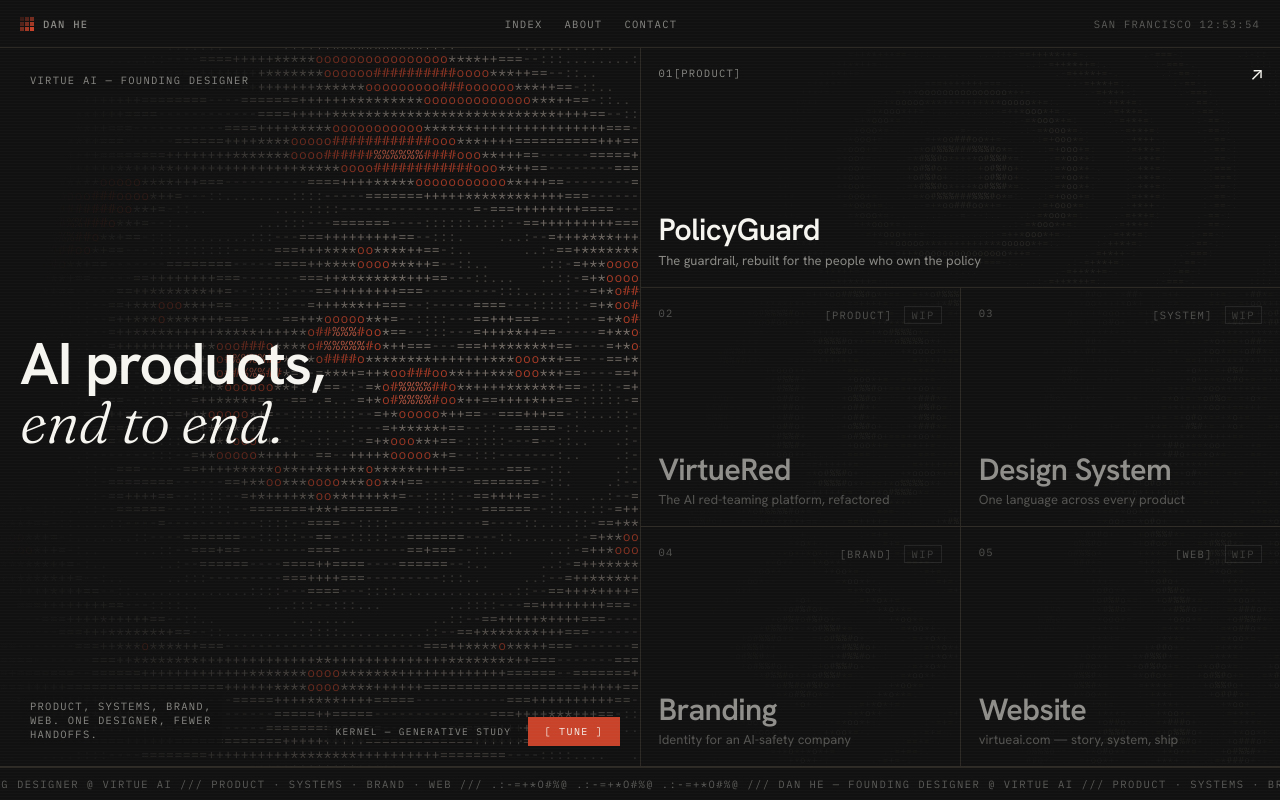
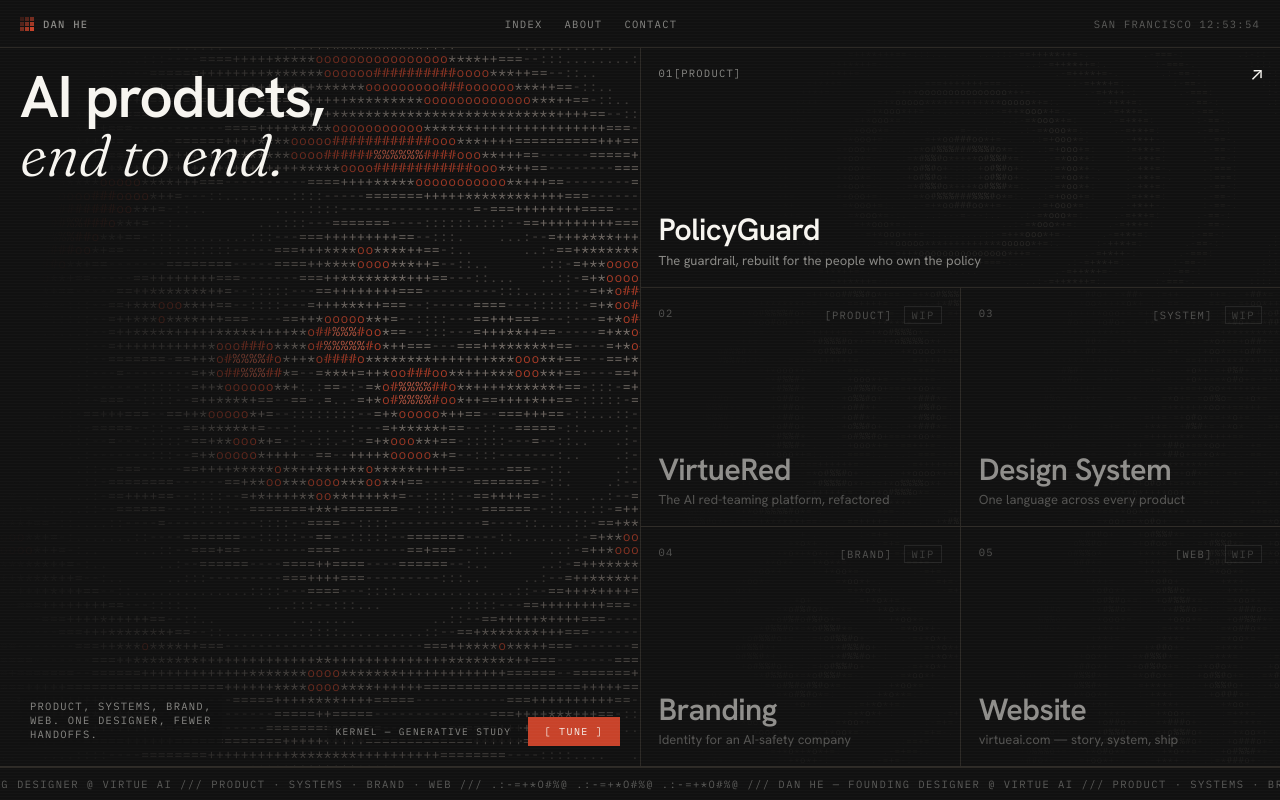
Before and after one commit to danhe-blip/potfolio, a React (Vite) app: page / in a window 1280 px wide. Built offline with nearby package versions, Linux system fonts and the light colour scheme.

Commit message:
Remove hero label above the headline

```diff
--- a/src/Home.jsx
+++ b/src/Home.jsx
@@ -152,7 +152,6 @@ export default function Home({ navigate }) {
             <Kaleido params={heroParams} />
           </div>
           <div className="hero-body">
-            <div className="mono" style={{ color: "var(--mut)" }}>{SITE.heroLabel}</div>
             <h1 className="hero-title">
               {SITE.heroTitleA}<br />
               <em>{SITE.heroTitleB}</em>
--- a/src/config.js
+++ b/src/config.js
@@ -6,7 +6,6 @@ export const SITE = {
   status: "Open to work",
   email: "dhe052@hotmail.com",
   linkedin: "#",
-  heroLabel: "Virtue AI — Founding Designer",
   heroTitleA: "AI products,",
   heroTitleB: "end to end.",
   heroBlurb: "Product, systems, brand, web. One designer, fewer handoffs.",
```
